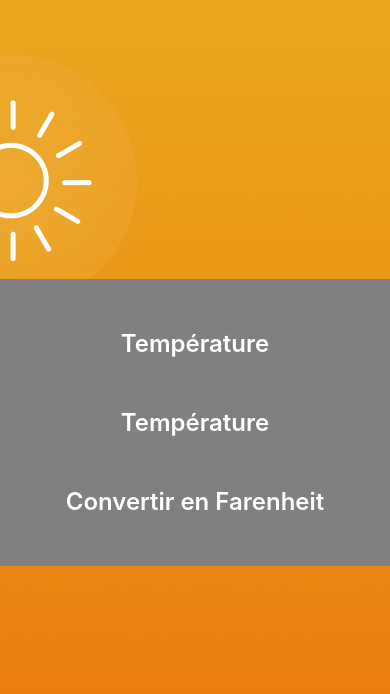
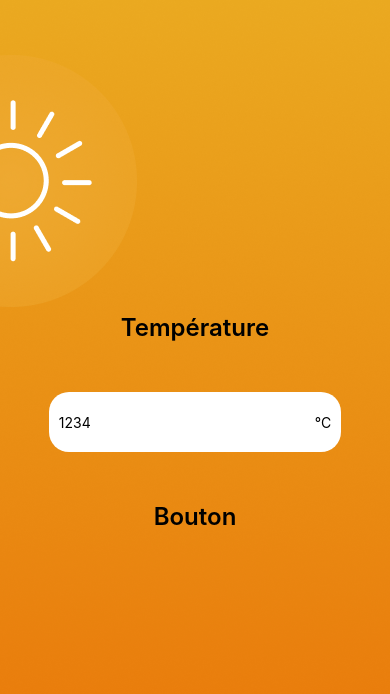
Before and after one commit to ThibautMilville/Temperature-Converter-React-Native, a React Native app: screen / in a window 390 px wide. Shown: the top 694 px of the page. Built offline with nearby package versions, Linux system fonts and the light colour scheme.

Commit message:
Input area

```diff
--- a/App.js
+++ b/App.js
@@ -1,15 +1,17 @@
 import { Text, View, ImageBackground } from "react-native";
 import { styles } from "./assets/css/app.style";
 import hotBackGround from "./assets/images/hot.png";
+// Components
+import { InputTemperature } from "./components/InputTemperature/InputTemperature";
 
 export default function App() {
   return (
     <ImageBackground source={hotBackGround} style={styles.imageBackground} resizeMode="cover">
       <View style={styles.container}>
         <View style={styles.workspace}>
-          <Text style={{ fontSize: 24, fontWeight: 600, color: 'white' }}>Température</Text>
-          <Text style={{ fontSize: 24, fontWeight: 600, color: 'white' }}>Température</Text>
-          <Text style={{ fontSize: 24, fontWeight: 600, color: 'white' }}>Convertir en Farenheit</Text>
+          <Text style={{ fontSize: 24, fontWeight: 600, color: 'black' }}>Température</Text>
+          <InputTemperature />
+          <Text style={{ fontSize: 24, fontWeight: 600, color: 'black' }}>Bouton</Text>
         </View>
       </View>
     </ImageBackground>
--- a/assets/css/app.style.js
+++ b/assets/css/app.style.js
@@ -11,12 +11,10 @@ export const styles = StyleSheet.create({
     justifyContent: "center",
   },
   workspace: {
-    width: "100%",
+    width: "75%",
     alignItems: "center",
     justifyContent: "center",
-    backgroundColor: "gray",
     gap: 50,
-    paddingTop: 50,
-    paddingBottom: 50,
+    paddingVertical: 50,
   },
 });
--- /dev/null
+++ b/components/InputTemperature/InputTemperature.jsx
@@ -0,0 +1,12 @@
+import React from "react";
+import { View, Text, TextInput } from "react-native";
+import { styles } from "./InputTemperature.style";
+
+export function InputTemperature({ defaultValue = "1234" }) {
+  return (
+    <View style={styles.inputBox}>
+      <TextInput keyboardType="numeric" defaultValue={defaultValue} maxLength={4} style={{flex: 1}} />
+			<Text>°C</Text>
+    </View>
+  );
+}
--- /dev/null
+++ b/components/InputTemperature/InputTemperature.style.js
@@ -0,0 +1,15 @@
+import { StyleSheet } from "react-native"
+
+export const styles = StyleSheet.create({
+  inputBox:{
+    width: "100%",
+    flexDirection: "row",
+    backgroundColor: "white",
+    borderRadius:20,
+    height:60,
+    alignSelf: "stretch",
+    padding: 10,
+    alignItems: "center",
+    justifyContent: "space-between",
+    }
+});
```
Also changed, not shown: package.json (+4 -3 lines), 1 other file (tests, documents, lock files or other folders).
